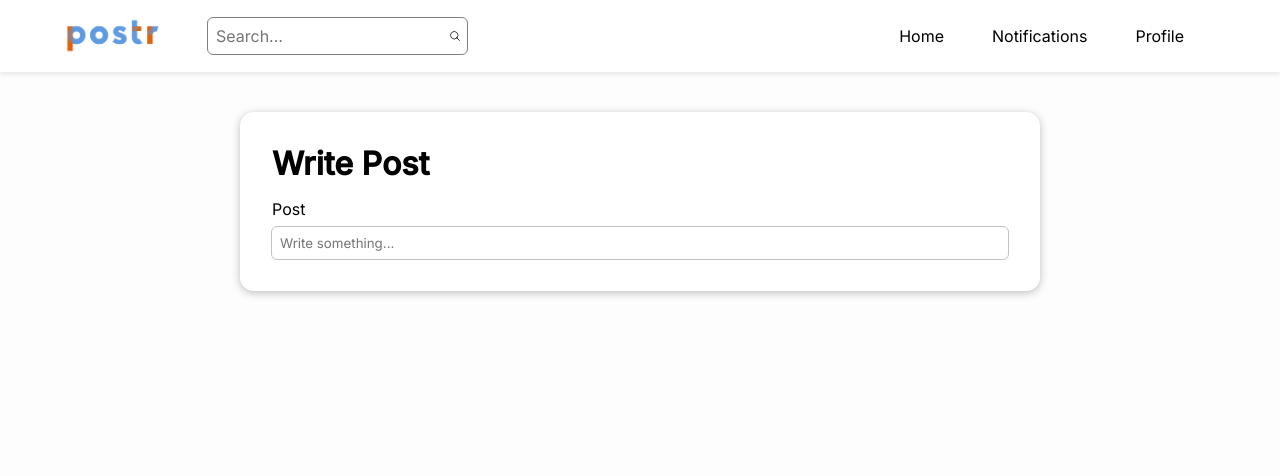
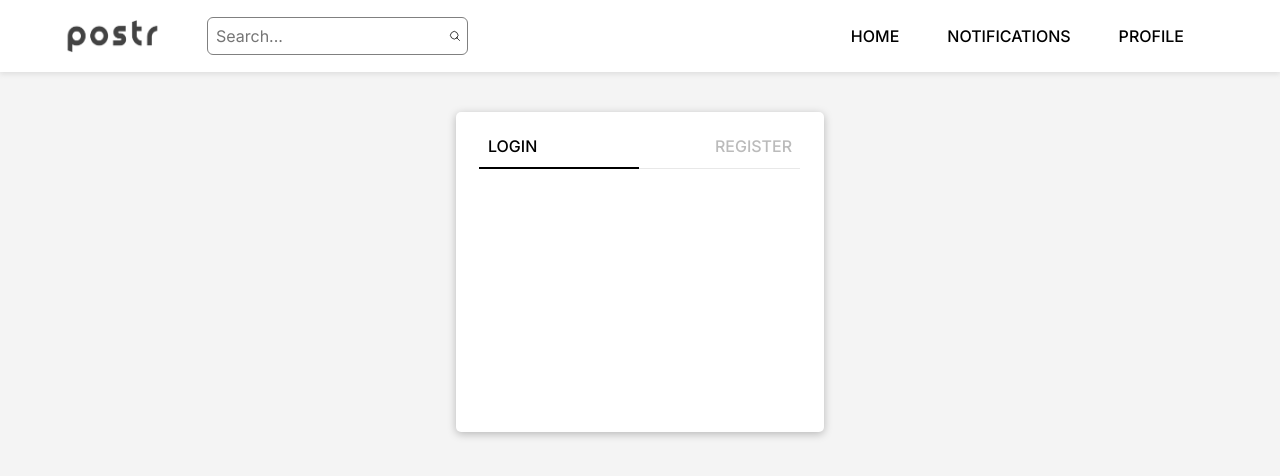
Before and after one commit to danielyuenhx/postr-frontend, a React (Create React App) app: page / in a window 1280 px wide. Shown: the top 476 px of the page. Built offline with nearby package versions, Linux system fonts and the light colour scheme.

Commit message:
added login components

```diff
--- a/src/App.tsx
+++ b/src/App.tsx
@@ -1,14 +1,16 @@
 import './App.css';
 import Header from './components/Header/Header';
 import PostsForm from './components/PostsForm/PostsForm';
+import Login from './components/Login/Login';
 
 function App() {
 	return (
 		<>
 			<Header />
-			<main>
+			{/* <main>
 				<PostsForm />
-			</main>
+			</main> */}
+            <Login />
 		</>
 	);
 }
--- a/src/components/Header/Header.module.css
+++ b/src/components/Header/Header.module.css
@@ -10,6 +10,8 @@
 	box-shadow: 0 2px 5px 0 hsl(270deg 1% 53% / 20%);
 	padding: 0 5%;
     background-color: white;
+    text-transform: uppercase;
+    font-weight: 500;
     z-index: 5;
 }
 
@@ -34,9 +36,9 @@
 	cursor: pointer;
 	padding: 1rem 1rem;
     border-radius: 10px;
-    transition: 0.25s;
+    transition: 0.15s ease-in-out;
 }
 
 .right li:hover {
-    background-color: #f1f0f0;
+    color: #5e9be0;
 }
--- a/src/components/Header/Header.tsx
+++ b/src/components/Header/Header.tsx
@@ -1,7 +1,7 @@
 import React from 'react';
 // import logo from '../../images/postr-logo.png';
 import { motion } from 'framer-motion';
-import logo from '../../images/logo.png';
+import logo from '../../images/postr-logo-new.png';
 // #1390F4
 
 import SearchBar from './SearchBar';
--- /dev/null
+++ b/src/components/Login/Login.module.css
@@ -0,0 +1,11 @@
+.card {
+	padding: 1.5rem 1.5rem;
+	box-shadow: 0 2px 8px rgba(0, 0, 0, 0.25);
+	border-radius: 5px;
+	background-color: white;
+    margin: auto;
+    max-width: 23rem;
+    width: 90%;
+    margin: 7rem auto;
+    height: 20rem;
+}
--- /dev/null
+++ b/src/components/Login/Login.tsx
@@ -0,0 +1,29 @@
+import React, { useState } from 'react';
+
+import LoginButtons from './LoginButtons';
+import LoginInput from './LoginInput';
+
+import styles from './Login.module.css';
+
+const Login = () => {
+	const [toggle, setToggle] = useState(true);
+
+	const submitHandler = (event: React.FormEvent) => {
+		event.preventDefault();
+	};
+
+	const toggleHandler = (status: boolean) => {
+		setToggle(status);
+	};
+
+	return (
+		<div className={styles.card}>
+			<form onSubmit={submitHandler}>
+				<LoginButtons toggle={toggle} toggleHandler={toggleHandler} />
+                <LoginInput />
+			</form>
+		</div>
+	);
+};
+
+export default Login;
--- /dev/null
+++ b/src/components/Login/LoginButtons.module.css
@@ -0,0 +1,47 @@
+
+.buttons {
+    display: flex;
+    justify-content: space-between;
+}
+
+.buttons button {
+    height: 2rem;
+    width: 100%;
+    text-transform: uppercase;
+    font-weight: 500;
+    border: none;
+    background-color: white;
+    cursor: pointer;
+    font-size: 1rem;
+    padding: 0rem 0.5rem 1rem 0.5rem;
+    transition: 0.75s;
+}
+
+.entire {
+    border-bottom: 1px solid rgb(232, 232, 232);
+}
+
+.leftButton{
+    text-align: left;
+}
+.rightButton{
+    text-align: right;
+}
+
+.line {
+    margin:-1px;
+    padding:0px;
+    width: 50%;
+    height: 2px;
+    background-color: black;
+    transition: 0.25s;
+    transform: translateX(0px);
+}
+
+.leftLine {
+    transform: translateX(0px);
+}
+
+.rightLine {
+    transform: translateX(100%);
+}
--- /dev/null
+++ b/src/components/Login/LoginButtons.tsx
@@ -0,0 +1,37 @@
+import React from 'react';
+
+import styles from './LoginButtons.module.css'
+
+type Props = { toggle: boolean, toggleHandler: (status: boolean) => void}
+
+const LoginButtons = (props: Props) => {
+    const { toggle, toggleHandler } = props;
+
+	return (
+		<div className={styles.entire}>
+			<div className={styles.buttons}>
+				<button
+					className={styles.leftButton}
+					onClick={toggleHandler.bind(null, true)}
+					style={!toggle ? { color: '#bbbbbb' } : {}}
+				>
+					Login
+				</button>
+				<button
+					className={styles.rightButton}
+					onClick={toggleHandler.bind(null, false)}
+					style={toggle ? { color: '#bbbbbb' } : {}}
+				>
+					Register
+				</button>
+			</div>
+			<div
+				className={`${styles.line} ${
+					toggle ? styles.leftLine : styles.rightLine
+				}`}
+			></div>
+		</div>
+	);
+};
+
+export default LoginButtons;
--- /dev/null
+++ b/src/components/Login/LoginInput.tsx
@@ -0,0 +1,9 @@
+import React from 'react';
+
+const LoginInput = () => {
+	return (
+        <label></label>
+    )
+};
+
+export default LoginInput;
--- a/src/components/PostsForm/PostsForm.module.css
+++ b/src/components/PostsForm/PostsForm.module.css
@@ -7,9 +7,23 @@
     max-width: 50rem;
     width: 90%;
     margin: 7rem auto;
+    display: flex;
 }
 
 .card h1 {
     padding: 0;
     margin: 0 0 0.5rem 0;
 }
+
+.card img {
+    width: 1rem;
+}
+
+.input {
+    display: block;
+    padding: 0.5rem;
+    border: none;
+    border-radius: 5px;
+    outline: 1px solid rgb(194, 194, 194);
+    width: 100%;
+}
--- a/src/components/PostsForm/PostsForm.tsx
+++ b/src/components/PostsForm/PostsForm.tsx
@@ -1,18 +1,23 @@
 import React from 'react';
 
-import Input from './Input'
+import Input from './Input';
 
-import styles from './PostsForm.module.css'
+import styles from './PostsForm.module.css';
 
 const PostsForm = () => {
 	return (
-        <form>
-            <div className={styles.card}>
-                <h1>Write Post</h1>
-                <Input title="Post" titlePlaceholder="Write something..." />
-            </div>
-        </form>
-    )
+		<form>
+			<div className={styles.card}>
+                <img />
+					<input
+						placeholder="Write something..."
+						type="text"
+						id="input"
+						className={styles.input}
+					/>
+			</div>
+		</form>
+	);
 };
 
 export default PostsForm;
--- a/src/index.css
+++ b/src/index.css
@@ -6,7 +6,7 @@
 
 body {
 	margin: 0;
-    background-color: rgb(253, 253, 253);
+    background-color: #f4f4f4;
     /* font-family: 'Ubuntu', sans-serif; */
 	font-family: -apple-system, BlinkMacSystemFont, 'Segoe UI', 'Roboto',
 		'Oxygen', 'Ubuntu', 'Cantarell', 'Fira Sans', 'Droid Sans',
```
Also changed, not shown: src/components/Login/LoginInput.module.css (added), src/images/postr-logo-new.png (added).
